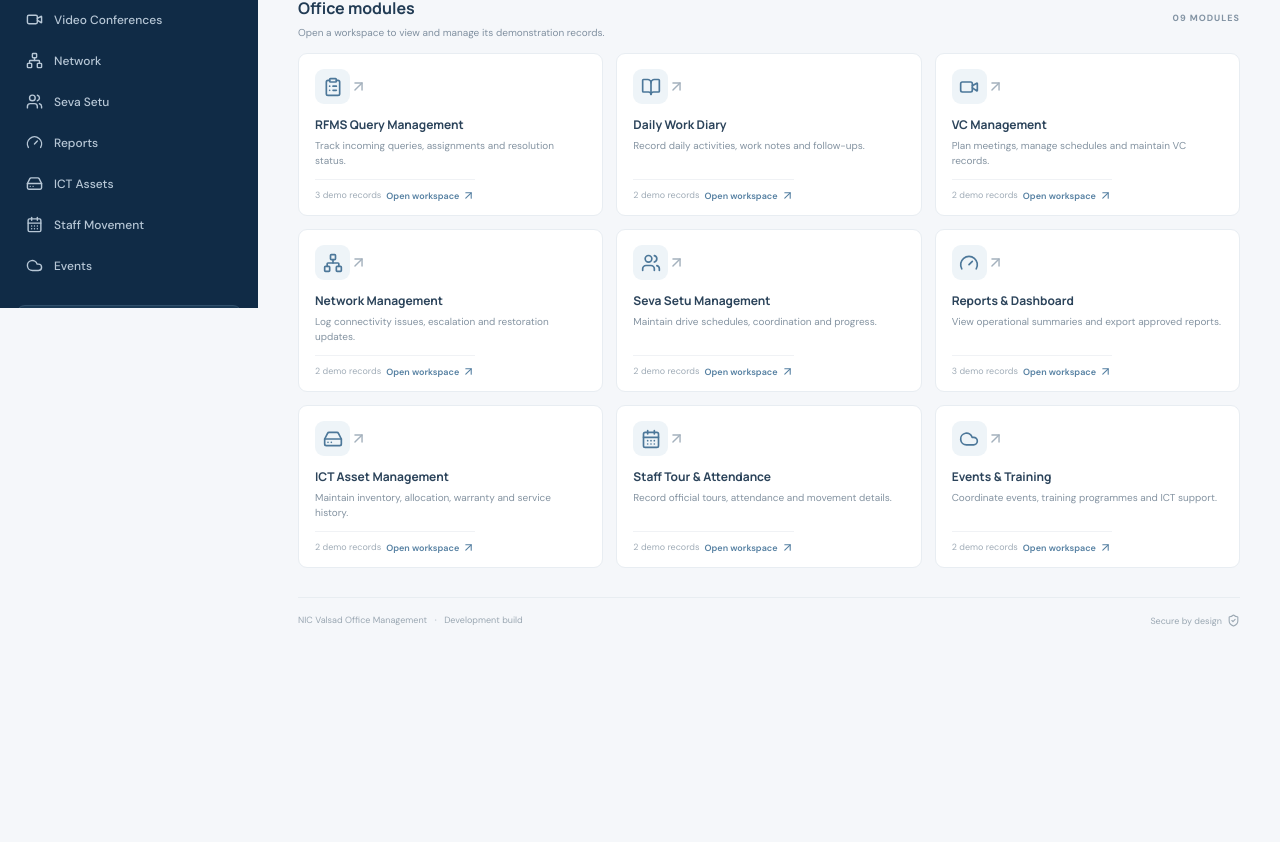
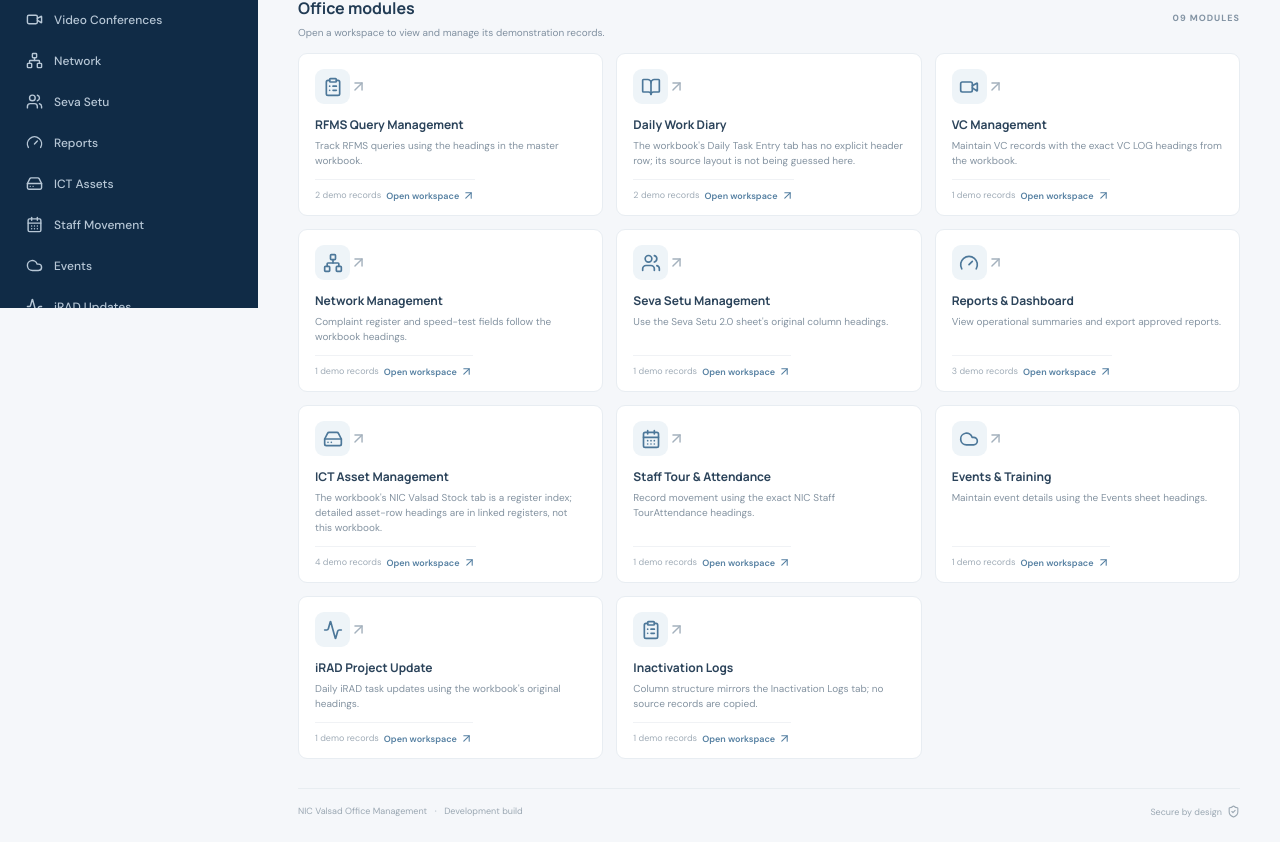
Before and after one commit to Vtslkumar1303/nic-valsad-office-management, a React (Vite) app: page / in a window 1280 px wide. Shown: the part 492-1334 px from the top of the page. Before the commit the page ends 1143 px from the top, so only its background shows below. Built offline with nearby package versions, Linux system fonts and the light colour scheme.

Commit message:
Align demo module fields with master workbook headings

```diff
--- a/src/App.tsx
+++ b/src/App.tsx
@@ -15,34 +15,53 @@ type Module = {
 
 const modules: Module[] = [
   {
-    name: "RFMS Query Management", short: "RFMS Queries", description: "Track incoming queries, assignments and resolution status.", icon: ClipboardList,
-    fields: [{key:"reference",label:"Reference number",placeholder:"e.g. DEMO-RFMS-001"},{key:"subject",label:"Subject",placeholder:"Enter query subject"},{key:"received",label:"Received on",placeholder:"",type:"date"},{key:"priority",label:"Priority",placeholder:"Normal / High / Urgent"},{key:"status",label:"Status",placeholder:"Open / In progress / Resolved"},{key:"assignee",label:"Assigned to",placeholder:"Demo staff member"}],
-    columns:[{key:"reference",label:"Reference"},{key:"subject",label:"Subject"},{key:"received",label:"Received"},{key:"priority",label:"Priority"},{key:"assignee",label:"Assigned to"},{key:"status",label:"Status"}],
-    samples:[{reference:"DEMO-RFMS-001",subject:"Demonstration query – land records",received:"2026-11-12",priority:"Normal",assignee:"Demo User A",status:"In progress"},{reference:"DEMO-RFMS-002",subject:"Demonstration query – portal access",received:"2026-11-14",priority:"High",assignee:"Demo User B",status:"Open"},{reference:"DEMO-RFMS-003",subject:"Demonstration query – report correction",received:"2026-11-15",priority:"Low",assignee:"Demo User A",status:"Resolved"}]
+    name: "RFMS Query Management", short: "RFMS Queries", description: "Track RFMS queries using the headings in the master workbook.", icon: ClipboardList,
+    fields: [
+      {key:"reportedDate",label:"Reported Date",placeholder:"",type:"date"},
+      {key:"project",label:"Project",placeholder:"Project name"},
+      {key:"queryReportedByOffice",label:"Query reported by Office",placeholder:"Office / reporting unit"},
+      {key:"rfmsNo",label:"RFMS No.",placeholder:"Demo reference only"},
+      {key:"description",label:"Description",placeholder:"Fictional demo description"},
+      {key:"status",label:"Status",placeholder:"Open / In progress / Resolved"},
+      {key:"media",label:"Media (Whatsapp, Email, Both)",placeholder:"Whatsapp / Email / Both"},
+      {key:"remarks",label:"Remarks",placeholder:"Fictional demo remarks"},
+      {key:"followupHistory",label:"Follow-up History (WhatsApp & Email)",placeholder:"Fictional follow-up summary"},
+      {key:"diaRemarks",label:"DIA Remarks",placeholder:"Fictional demo remarks"},
+      {key:"lastFollowupDate",label:"Last Follow-up Date",placeholder:"",type:"date"},
+      {key:"nextActionDueDate",label:"Next Action Due Date",placeholder:"",type:"date"},
+      {key:"followupAgingAlert",label:"Follow-up Aging / Alert",placeholder:"Demo aging / alert"}
+    ],
+    columns:[
+      {key:"reportedDate",label:"Reported Date"},{key:"project",label:"Project"},{key:"queryReportedByOffice",label:"Query reported by Office"},{key:"rfmsNo",label:"RFMS No."},{key:"description",label:"Description"},{key:"status",label:"Status"},{key:"media",label:"Media (Whatsapp, Email, Both)"},{key:"remarks",label:"Remarks"},{key:"followupHistory",label:"Follow-up History (WhatsApp & Email)"},{key:"diaRemarks",label:"DIA Remarks"},{key:"lastFollowupDate",label:"Last Follow-up Date"},{key:"nextActionDueDate",label:"Next Action Due Date"},{key:"followupAgingAlert",label:"Follow-up Aging / Alert"}
+    ],
+    samples:[
+      {reportedDate:"2026-11-12",project:"Demo e-Governance Project",queryReportedByOffice:"Demo Taluka Office",rfmsNo:"DEMO-RFMS-001",description:"Fictional sample query for interface preview",status:"In progress",media:"Email",remarks:"Demo record only",followupHistory:"Sample follow-up entry",diaRemarks:"Sample DIA remark",lastFollowupDate:"2026-11-15",nextActionDueDate:"2026-11-20",followupAgingAlert:"5 days remaining"},
+      {reportedDate:"2026-11-14",project:"Demo Portal",queryReportedByOffice:"Demo District Office",rfmsNo:"DEMO-RFMS-002",description:"Fictional access-related query",status:"Open",media:"Whatsapp",remarks:"Demo record only",followupHistory:"No follow-up in demo",diaRemarks:"",lastFollowupDate:"",nextActionDueDate:"2026-11-21",followupAgingAlert:"Due soon"}
+    ]
   },
   {
-    name:"Daily Work Diary",short:"Work Diary",description:"Record daily activities, work notes and follow-ups.",icon:BookOpen,
-    fields:[{key:"date",label:"Entry date",placeholder:"",type:"date"},{key:"title",label:"Activity",placeholder:"Short activity title"},{key:"category",label:"Category",placeholder:"Administration / Technical / Meeting"},{key:"duration",label:"Duration (minutes)",placeholder:"e.g. 60",type:"number"},{key:"details",label:"Work notes",placeholder:"Describe the work completed"}],
-    columns:[{key:"date",label:"Date"},{key:"title",label:"Activity"},{key:"category",label:"Category"},{key:"duration",label:"Minutes"},{key:"details",label:"Work notes"}],
-    samples:[{date:"2026-11-17",title:"Daily system review",category:"Technical",duration:"45",details:"Fictional demonstration entry"},{date:"2026-11-16",title:"Coordination meeting",category:"Meeting",duration:"30",details:"Fictional demonstration entry"}]
+    name:"Daily Work Diary",short:"Work Diary",description:"The workbook's Daily Task Entry tab has no explicit header row; its source layout is not being guessed here.",icon:BookOpen,
+    fields:[{key:"date",label:"Date (provisional)",placeholder:"",type:"date"},{key:"title",label:"Today's task (provisional)",placeholder:"Fictional demo task"},{key:"details",label:"Progress / update (provisional)",placeholder:"Fictional demo update"}],
+    columns:[{key:"date",label:"Date (provisional)"},{key:"title",label:"Today's task (provisional)"},{key:"details",label:"Progress / update (provisional)"}],
+    samples:[{date:"2026-11-17",title:"Sample system review",details:"Fictional demonstration entry"},{date:"2026-11-16",title:"Sample coordination task",details:"Fictional demonstration entry"}]
   },
   {
-    name:"VC Management",short:"Video Conferences",description:"Plan meetings, manage schedules and maintain VC records.",icon:Video,
-    fields:[{key:"title",label:"Meeting title",placeholder:"Enter meeting title"},{key:"date",label:"Meeting date",placeholder:"",type:"date"},{key:"time",label:"Start time",placeholder:"",type:"time"},{key:"organizer",label:"Organizer",placeholder:"Demo organizer"},{key:"venue",label:"VC venue",placeholder:"Demo VC room"},{key:"status",label:"Status",placeholder:"Scheduled / Completed / Cancelled"}],
-    columns:[{key:"title",label:"Meeting"},{key:"date",label:"Date"},{key:"time",label:"Time"},{key:"organizer",label:"Organizer"},{key:"venue",label:"Venue"},{key:"status",label:"Status"}],
-    samples:[{title:"Sample district review VC",date:"2026-11-20",time:"11:00",organizer:"Demo Coordinator",venue:"Demo VC Room",status:"Scheduled"},{title:"Sample project coordination",date:"2026-11-18",time:"15:00",organizer:"Demo Coordinator",venue:"Demo VC Room",status:"Completed"}]
+    name:"VC Management",short:"Video Conferences",description:"Maintain VC records with the exact VC LOG headings from the workbook.",icon:Video,
+    fields:[{key:"sl",label:"SL",placeholder:"Demo serial number"},{key:"vcidPlace",label:"VCID/place of meeting",placeholder:"Demo VCID / meeting place"},{key:"date",label:"Date",placeholder:"",type:"date"},{key:"time",label:"Time",placeholder:"",type:"time"},{key:"duration",label:"Duration",placeholder:"e.g. 45 minutes"},{key:"subject",label:"Subject",placeholder:"Fictional demo subject"},{key:"vcLink",label:"VC Link",placeholder:"Do not enter real meeting links in this public demo"},{key:"remarks",label:"Remarks",placeholder:"Fictional demo remarks"},{key:"forCollectorOfficeNic",label:"For Collector Office/NIC",placeholder:"Demo note"}],
+    columns:[{key:"sl",label:"SL"},{key:"vcidPlace",label:"VCID/place of meeting"},{key:"date",label:"Date"},{key:"time",label:"Time"},{key:"duration",label:"Duration"},{key:"subject",label:"Subject"},{key:"vcLink",label:"VC Link"},{key:"remarks",label:"Remarks"},{key:"forCollectorOfficeNic",label:"For Collector Office/NIC"}],
+    samples:[{sl:"1",vcidPlace:"Demo VC Room",date:"2026-11-20",time:"11:00",duration:"45 minutes",subject:"Sample district review VC",vcLink:"Demo link withheld",remarks:"Fictional record",forCollectorOfficeNic:"NIC demo support"}]
   },
   {
-    name:"Network Management",short:"Network",description:"Log connectivity issues, escalation and restoration updates.",icon:Network,
-    fields:[{key:"ticket",label:"Ticket number",placeholder:"DEMO-NET-001"},{key:"location",label:"Location",placeholder:"Fictional location"},{key:"service",label:"Service",placeholder:"Internet / LAN / VPN"},{key:"issue",label:"Issue summary",placeholder:"Describe the issue"},{key:"severity",label:"Severity",placeholder:"Low / Medium / High / Critical"},{key:"status",label:"Status",placeholder:"Open / In progress / Resolved"}],
-    columns:[{key:"ticket",label:"Ticket"},{key:"location",label:"Location"},{key:"service",label:"Service"},{key:"issue",label:"Issue"},{key:"severity",label:"Severity"},{key:"status",label:"Status"}],
-    samples:[{ticket:"DEMO-NET-001",location:"Demo Office A",service:"LAN",issue:"Sample connectivity issue",severity:"Medium",status:"In progress"},{ticket:"DEMO-NET-002",location:"Demo Office B",service:"Internet",issue:"Sample link interruption",severity:"High",status:"Resolved"}]
+    name:"Network Management",short:"Network",description:"Complaint register and speed-test fields follow the workbook headings.",icon:Network,
+    fields:[{key:"srNo",label:"Sr. No.",placeholder:"Demo serial number"},{key:"dateComplaint",label:"Date of complaint",placeholder:"",type:"date"},{key:"department",label:"Department",placeholder:"Demo department"},{key:"category",label:"Category",placeholder:"Demo category"},{key:"problemDescription",label:"Problem description",placeholder:"Fictional issue description"},{key:"dktNo",label:"Dkt. NO",placeholder:"Demo docket number"},{key:"dateResolved",label:"Date of resolved",placeholder:"",type:"date"},{key:"actionTaken",label:"Action Taken",placeholder:"Fictional action taken"},{key:"status",label:"Status",placeholder:"Open / In progress / Resolved"},{key:"remarks",label:"Remarks",placeholder:"Fictional demo remarks"},{key:"speedTestDate",label:"Date (Speed test)",placeholder:"",type:"date"},{key:"downloadMbps",label:"download(mbps)",placeholder:"Demo numeric value",type:"number"},{key:"uploadMbps",label:"upload(mbps)",placeholder:"Demo numeric value",type:"number"}],
+    columns:[{key:"srNo",label:"Sr. No."},{key:"dateComplaint",label:"Date of complaint"},{key:"department",label:"Department"},{key:"category",label:"Category"},{key:"problemDescription",label:"Problem description"},{key:"dktNo",label:"Dkt. NO"},{key:"dateResolved",label:"Date of resolved"},{key:"actionTaken",label:"Action Taken"},{key:"status",label:"Status"},{key:"remarks",label:"Remarks"},{key:"speedTestDate",label:"Date (Speed test)"},{key:"downloadMbps",label:"download(mbps)"},{key:"uploadMbps",label:"upload(mbps)"}],
+    samples:[{srNo:"1",dateComplaint:"2026-11-12",department:"Demo Department",category:"Connectivity",problemDescription:"Fictional connectivity issue",dktNo:"DEMO-DKT-001",dateResolved:"2026-11-13",actionTaken:"Sample troubleshooting completed",status:"Resolved",remarks:"Demo record",speedTestDate:"2026-11-14",downloadMbps:"92",uploadMbps:"88"}]
   },
   {
-    name:"Seva Setu Management",short:"Seva Setu",description:"Maintain drive schedules, coordination and progress.",icon:Users,
-    fields:[{key:"drive",label:"Drive name",placeholder:"Enter drive name"},{key:"date",label:"Drive date",placeholder:"",type:"date"},{key:"location",label:"Location",placeholder:"Fictional location"},{key:"taluka",label:"Taluka",placeholder:"Demo taluka"},{key:"status",label:"Status",placeholder:"Planned / In progress / Completed"},{key:"notes",label:"Notes",placeholder:"Coordination notes"}],
-    columns:[{key:"drive",label:"Drive"},{key:"date",label:"Date"},{key:"location",label:"Location"},{key:"taluka",label:"Taluka"},{key:"status",label:"Status"}],
-    samples:[{drive:"Sample service delivery camp",date:"2026-11-22",location:"Demo location A",taluka:"Demo Taluka",status:"Planned"},{drive:"Sample public assistance drive",date:"2026-11-10",location:"Demo location B",taluka:"Demo Taluka",status:"Completed"}]
+    name:"Seva Setu Management",short:"Seva Setu",description:"Use the Seva Setu 2.0 sheet's original column headings.",icon:Users,
+    fields:[{key:"srNo",label:"Sr No",placeholder:"Demo serial number"},{key:"emailReceivedDate",label:"Email Received Date",placeholder:"",type:"date"},{key:"officeDept",label:"Office/Dept.",placeholder:"Demo office / department"},{key:"scheduledDates",label:"Scheduled Dates",placeholder:"Demo schedule dates"},{key:"mamlatdarUsers",label:"Mamlatdar Users to be activate",placeholder:"Demo count / details"},{key:"talukaPanchayatUsers",label:"Taluka Panchayat User to be activated",placeholder:"Demo count / details"},{key:"remarks",label:"Remarks",placeholder:"Fictional demo remarks"},{key:"scheduleEntryDone",label:"Schedule entry done by collector office ?",placeholder:"Yes / No / Pending"}],
+    columns:[{key:"srNo",label:"Sr No"},{key:"emailReceivedDate",label:"Email Received Date"},{key:"officeDept",label:"Office/Dept."},{key:"scheduledDates",label:"Scheduled Dates"},{key:"mamlatdarUsers",label:"Mamlatdar Users to be activate"},{key:"talukaPanchayatUsers",label:"Taluka Panchayat User to be activated"},{key:"remarks",label:"Remarks"},{key:"scheduleEntryDone",label:"Schedule entry done by collector office ?"}],
+    samples:[{srNo:"1",emailReceivedDate:"2026-11-10",officeDept:"Demo Office",scheduledDates:"2026-11-22",mamlatdarUsers:"2 demo users",talukaPanchayatUsers:"3 demo users",remarks:"Fictional sample only",scheduleEntryDone:"Yes"}]
   },
   {
     name:"Reports & Dashboard",short:"Reports",description:"View operational summaries and export approved reports.",icon:Gauge,
@@ -50,22 +69,33 @@ const modules: Module[] = [
     samples:[{report:"RFMS status summary",period:"Current month",description:"Summary report template",status:"Demo preview"},{report:"Network incident register",period:"Current month",description:"Incident report template",status:"Demo preview"},{report:"ICT asset register",period:"Current quarter",description:"Inventory report template",status:"Demo preview"}]
   },
   {
-    name:"ICT Asset Management",short:"ICT Assets",description:"Maintain inventory, allocation, warranty and service history.",icon:HardDrive,
-    fields:[{key:"tag",label:"Asset tag",placeholder:"DEMO-ASSET-001"},{key:"type",label:"Asset type",placeholder:"Desktop / Laptop / Printer"},{key:"model",label:"Make / model",placeholder:"Fictional model"},{key:"location",label:"Location",placeholder:"Demo location"},{key:"assigned",label:"Assigned to",placeholder:"Demo staff member"},{key:"status",label:"Asset status",placeholder:"In use / In stock / Under repair"}],
-    columns:[{key:"tag",label:"Asset tag"},{key:"type",label:"Type"},{key:"model",label:"Model"},{key:"location",label:"Location"},{key:"assigned",label:"Assigned to"},{key:"status",label:"Status"}],
-    samples:[{tag:"DEMO-ASSET-001",type:"Desktop",model:"Sample model A",location:"Demo Office",assigned:"Demo User A",status:"In use"},{tag:"DEMO-ASSET-002",type:"Printer",model:"Sample model B",location:"Demo Store",assigned:"Unassigned",status:"In stock"}]
+    name:"ICT Asset Management",short:"ICT Assets",description:"The workbook's NIC Valsad Stock tab is a register index; detailed asset-row headings are in linked registers, not this workbook.",icon:HardDrive,
+    fields:[],columns:[{key:"register",label:"Register / reference"},{key:"source",label:"Source in master workbook"}],
+    samples:[{register:"ICT INFRA HARDWARE STOCK ENTRY DETAILS NIC DISTRICT CENTRE, GUJARAT",source:"NIC Valsad Stock tab"},{register:"DistFurn-ReceivedList",source:"NIC Valsad Stock tab"},{register:"DistHardwareIssue",source:"NIC Valsad Stock tab"},{register:"VALSAD - District-Stock-Verification-Format",source:"NIC Valsad Stock tab"}]
   },
   {
-    name:"Staff Tour & Attendance",short:"Staff Movement",description:"Record official tours, attendance and movement details.",icon:CalendarDays,
-    fields:[{key:"staff",label:"Staff member",placeholder:"Demo staff member"},{key:"type",label:"Movement type",placeholder:"Tour / Attendance / Leave"},{key:"from",label:"From date",placeholder:"",type:"date"},{key:"to",label:"To date",placeholder:"",type:"date"},{key:"destination",label:"Destination",placeholder:"Fictional destination"},{key:"purpose",label:"Purpose",placeholder:"Official purpose"},{key:"approval",label:"Approval status",placeholder:"Pending / Approved / Rejected"}],
-    columns:[{key:"staff",label:"Staff"},{key:"type",label:"Type"},{key:"from",label:"From"},{key:"to",label:"To"},{key:"destination",label:"Destination"},{key:"approval",label:"Approval"}],
-    samples:[{staff:"Demo User A",type:"Tour",from:"2026-11-19",to:"2026-11-19",destination:"Demo destination",approval:"Pending"},{staff:"Demo User B",type:"Attendance",from:"2026-11-17",to:"2026-11-17",destination:"Office",approval:"Approved"}]
+    name:"Staff Tour & Attendance",short:"Staff Movement",description:"Record movement using the exact NIC Staff TourAttendance headings.",icon:CalendarDays,
+    fields:[{key:"srNo",label:"Sr. No",placeholder:"Demo serial number"},{key:"date",label:"Date",placeholder:"",type:"date"},{key:"reason",label:"Early leave Office Reason/Leave Reasons/Office Tour",placeholder:"Fictional demo reason"},{key:"reportedBy",label:"Reported By",placeholder:"Demo staff role"}],
+    columns:[{key:"srNo",label:"Sr. No"},{key:"date",label:"Date"},{key:"reason",label:"Early leave Office Reason/Leave Reasons/Office Tour"},{key:"reportedBy",label:"Reported By"}],
+    samples:[{srNo:"1",date:"2026-11-17",reason:"Sample official tour entry",reportedBy:"Demo staff member"}]
   },
   {
-    name:"Events & Training",short:"Events",description:"Coordinate events, training programmes and ICT support.",icon:Cloud,
-    fields:[{key:"event",label:"Event name",placeholder:"Enter event name"},{key:"type",label:"Event type",placeholder:"Training / Event / Exam support"},{key:"start",label:"Start date",placeholder:"",type:"date"},{key:"end",label:"End date",placeholder:"",type:"date"},{key:"venue",label:"Venue",placeholder:"Fictional venue"},{key:"requirements",label:"ICT requirements",placeholder:"Describe demo requirements"},{key:"status",label:"Status",placeholder:"Planned / Ongoing / Completed"}],
-    columns:[{key:"event",label:"Event"},{key:"type",label:"Type"},{key:"start",label:"Start date"},{key:"end",label:"End date"},{key:"venue",label:"Venue"},{key:"status",label:"Status"}],
-    samples:[{event:"Sample district training",type:"Training",start:"2026-11-25",end:"2026-11-25",venue:"Demo Training Hall",status:"Planned"},{event:"Sample ICT readiness exercise",type:"ICT support",start:"2026-11-08",end:"2026-11-08",venue:"Demo Venue",status:"Completed"}]
+    name:"Events & Training",short:"Events",description:"Maintain event details using the Events sheet headings.",icon:Cloud,
+    fields:[{key:"monthYear",label:"Month, Year",placeholder:"e.g. November, 2026"},{key:"dateOfEvent",label:"Date of Event",placeholder:"",type:"date"},{key:"event",label:"Event",placeholder:"Fictional demo event"},{key:"category",label:"Category",placeholder:"Demo category"},{key:"venue",label:"Venue",placeholder:"Fictional venue"}],
+    columns:[{key:"monthYear",label:"Month, Year"},{key:"dateOfEvent",label:"Date of Event"},{key:"event",label:"Event"},{key:"category",label:"Category"},{key:"venue",label:"Venue"}],
+    samples:[{monthYear:"November, 2026",dateOfEvent:"2026-11-25",event:"Sample district training",category:"Training",venue:"Demo Training Hall"}]
+  },
+  {
+    name:"iRAD Project Update",short:"iRAD Updates",description:"Daily iRAD task updates using the workbook's original headings.",icon:Activity,
+    fields:[{key:"date",label:"Date",placeholder:"",type:"date"},{key:"todaysTask",label:"Today's task",placeholder:"Fictional demo task"},{key:"descriptionTask",label:"Desciprtion of task (Training given to Whom (designation) ? What Project related work you have done today? )",placeholder:"Fictional demo description"},{key:"timeDuration",label:"Time Duration if Training /Meeting /NIC",placeholder:"Demo duration"},{key:"remarks",label:"Remarks",placeholder:"Fictional demo remarks"}],
+    columns:[{key:"date",label:"Date"},{key:"todaysTask",label:"Today's task"},{key:"descriptionTask",label:"Desciprtion of task (Training given to Whom (designation) ? What Project related work you have done today? )"},{key:"timeDuration",label:"Time Duration if Training /Meeting /NIC"},{key:"remarks",label:"Remarks"}],
+    samples:[{date:"2026-11-17",todaysTask:"Sample project coordination",descriptionTask:"Fictional demo description only",timeDuration:"30 minutes",remarks:"Demo entry"}]
+  },
+  {
+    name:"Inactivation Logs",short:"Inactivation Logs",description:"Column structure mirrors the Inactivation Logs tab; no source records are copied.",icon:ClipboardList,
+    fields:[{key:"column9",label:"Column 9",placeholder:"Demo value"},{key:"userId",label:"User ID",placeholder:"Use fictional demo identifiers only"},{key:"fullName",label:"Full name",placeholder:"Demo Person"},{key:"loginName",label:"Login name",placeholder:"demo.login"},{key:"column1",label:"Column 1",placeholder:"Demo value"},{key:"officeName",label:"Office Name",placeholder:"Demo office"},{key:"designation",label:"Designation",placeholder:"Demo designation"},{key:"inactiveDate",label:"InActive Date",placeholder:"",type:"date"},{key:"lastLogin",label:"Last Login",placeholder:"",type:"datetime-local"},{key:"mob",label:"Mob.",placeholder:"Do not enter real phone numbers in this public demo"}],
+    columns:[{key:"column9",label:"Column 9"},{key:"userId",label:"User ID"},{key:"fullName",label:"Full name"},{key:"loginName",label:"Login name"},{key:"column1",label:"Column 1"},{key:"officeName",label:"Office Name"},{key:"designation",label:"Designation"},{key:"inactiveDate",label:"InActive Date"},{key:"lastLogin",label:"Last Login"},{key:"mob",label:"Mob."}],
+    samples:[{column9:"1",userId:"DEMO-USER-001",fullName:"Demo Person A",loginName:"demo.user.a",column1:"—",officeName:"Demo Office",designation:"Demo Designation",inactiveDate:"",lastLogin:"2026-11-10T10:30",mob:"0000000000"}]
   }
 ];
 
```
